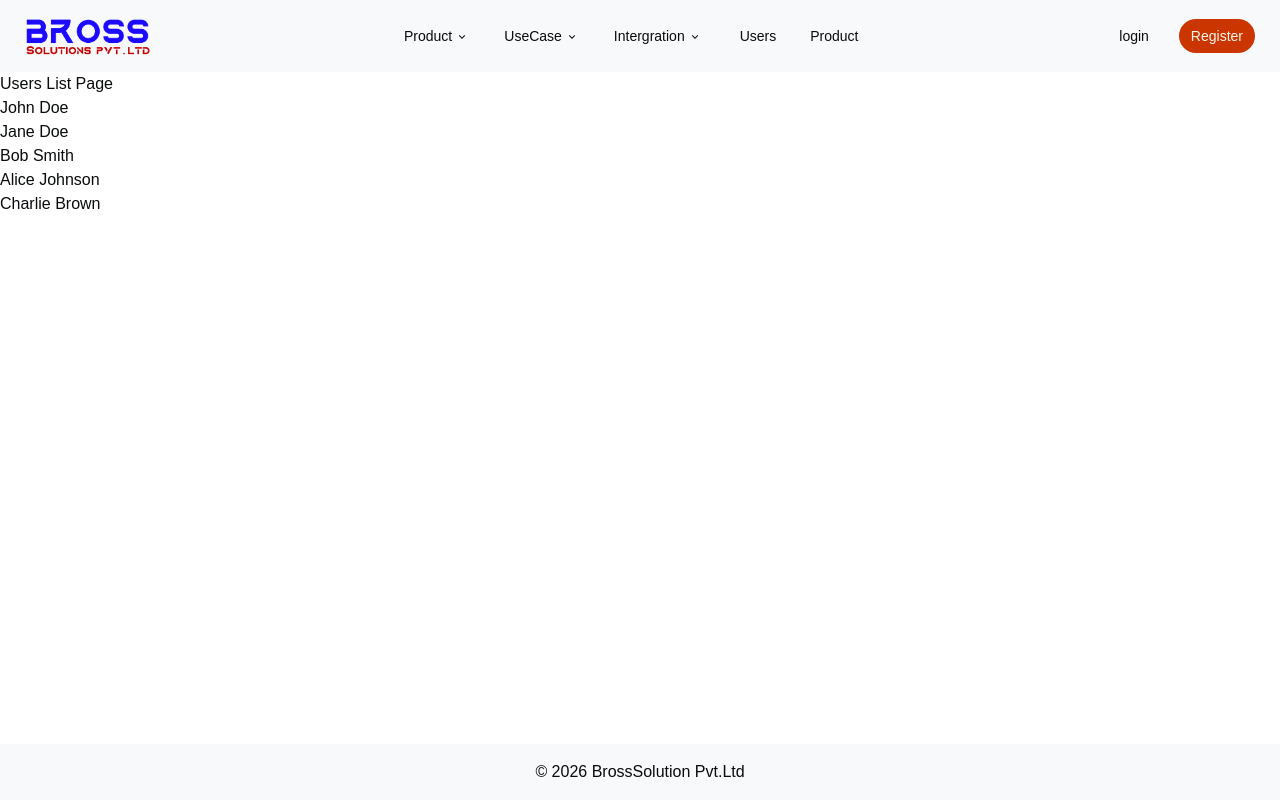
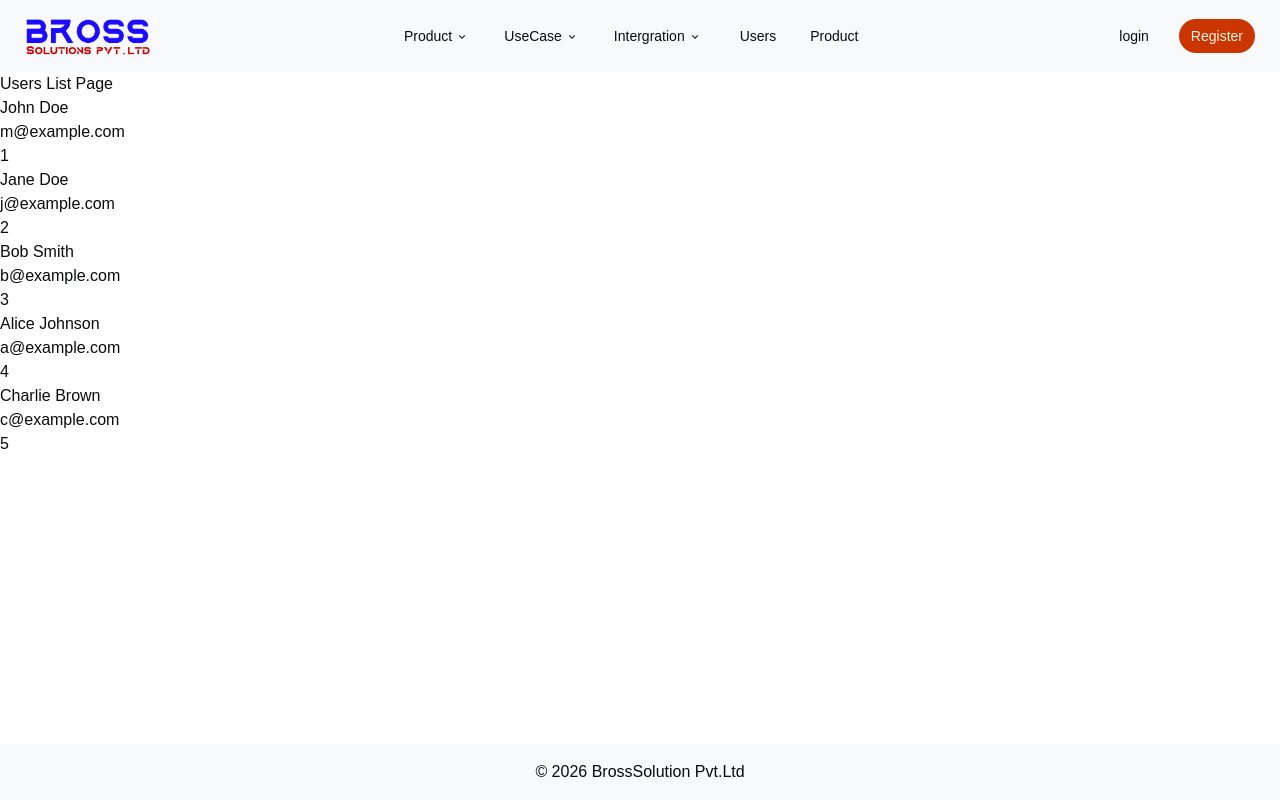
Before and after one commit to Yuras69/Internship_Task, a React (Vite) app: page /users in a window 1280 px wide. Built offline with nearby package versions, Linux system fonts and the light colour scheme.

Commit message:
Implemented Get Product

```diff
--- a/src/App.tsx
+++ b/src/App.tsx
@@ -10,6 +10,7 @@ import Register from './Pages/Register'
 import Users from './Pages/Users'
 import UserDetails from './Pages/UserDetails'
 import Product from './Pages/Product'
+import ProductDetails from './Pages/ProductDetails'
 
 export function App() {
 
@@ -32,7 +33,16 @@ const router = createBrowserRouter([
     },
     {
       path: '/product',
-      Component: Product,
+      children : [
+        {
+          index: true,
+          Component: Product,
+        },
+        {
+          path: ':id',
+          Component: ProductDetails,
+        },
+      ]
     },
     {
       path: '/users',
--- a/src/Pages/Product.tsx
+++ b/src/Pages/Product.tsx
@@ -1,30 +1,32 @@
 import AxiosInstance from '@/lib/AxiosInstance'
 import React, { useState, useEffect } from 'react'
-
-
+import { Link } from 'react-router-dom'
 
 const Product = () => {
-const [products, setProducts] = useState([])
+  const [products, setProducts] = useState<any[]>([])
+
+  useEffect(() => {
     const getProduct = async () => {
+      try {
         const response = await AxiosInstance.get('/posts')
-           console.log(response.data)
-            if (response.status == 200) {
+        if (response.status === 200) {
           setProducts(response.data)
         }
-else {
-    console.log('Error')
+      } catch (error) {
+        console.error('Error fetching products:', error)
       }
     }
-useEffect(() => {
+    getProduct()
   }, [])
-console.log(getProduct())
+
   return (
     <div>
       <h1>Product Page</h1>
       {products.map((product) => (
-        <div key={product.userId}>
+        <div key={product.id}>
           <h3>{product.title}</h3>
           <p>{product.id}</p>
+          <Link to={`/product/${product.id}`}>{product.id}</Link>
         </div>
       ))}
     </div>
--- /dev/null
+++ b/src/Pages/ProductDetails.tsx
@@ -0,0 +1,17 @@
+import React from 'react'
+import { useParams } from 'react-router-dom'
+
+
+const ProductDetails = () => {
+    const paramsData = useParams()
+console.log(paramsData.id)
+  return (
+    <div>
+        <h1>User Details Page</h1>
+        <p>ID: {paramsData.id}</p>
+
+    </div>
+  )
+}
+
+export default ProductDetails
--- a/src/Pages/Users.tsx
+++ b/src/Pages/Users.tsx
@@ -1,7 +1,6 @@
 
 import React from 'react'
-import { Link } from 'react-router-dom'
-
+import { Link, useParams } from 'react-router-dom'
 
 const Users = () => {
   const userData = [
@@ -12,13 +11,17 @@ const Users = () => {
     { id: 5, name: "Charlie Brown", email: "c@example.com" },
   ]
 
+
+
   return (
     <>
     <div>
       <h1>Users List Page</h1>
       {userData.map((item) => (
-        <div>
-          <Link to={`/users/${item.id}`}>{item.name}</Link>
+        <div key={item.id}>
+          <h3>{item.name}</h3>
+          <p>{item.email}</p>
+          <Link to={`/users/${item.id}`}>{item.id}</Link>
         </div>
       ))}
     </div>
```
Lines whose indentation alone changed are shown as unchanged.
